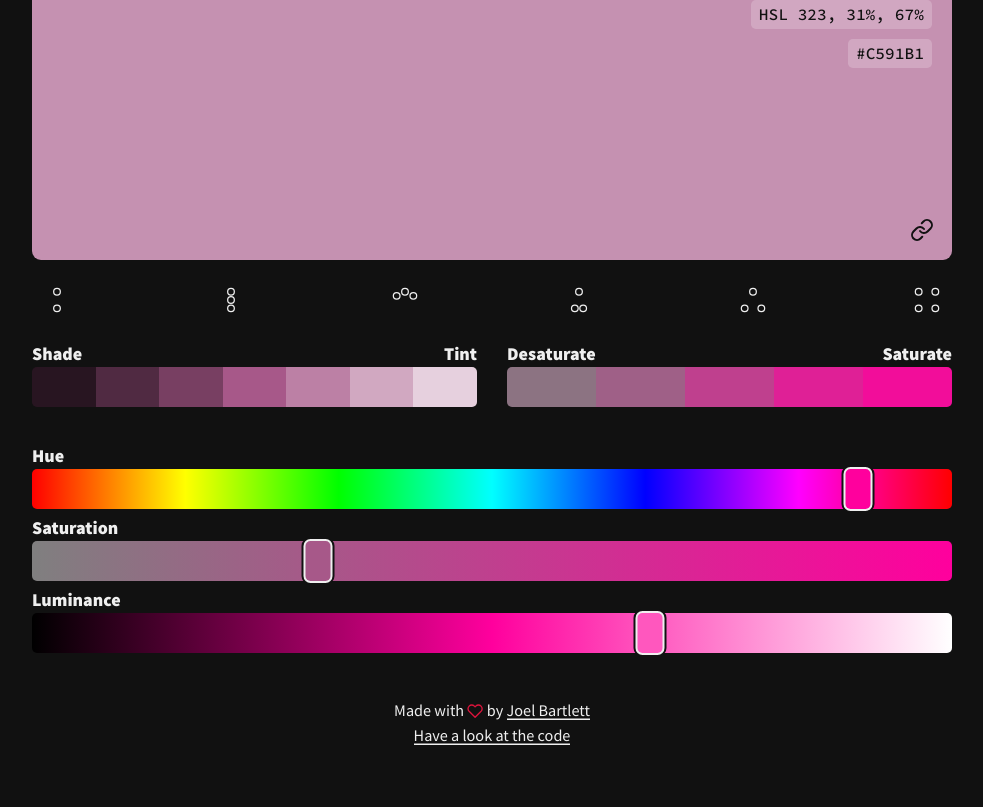
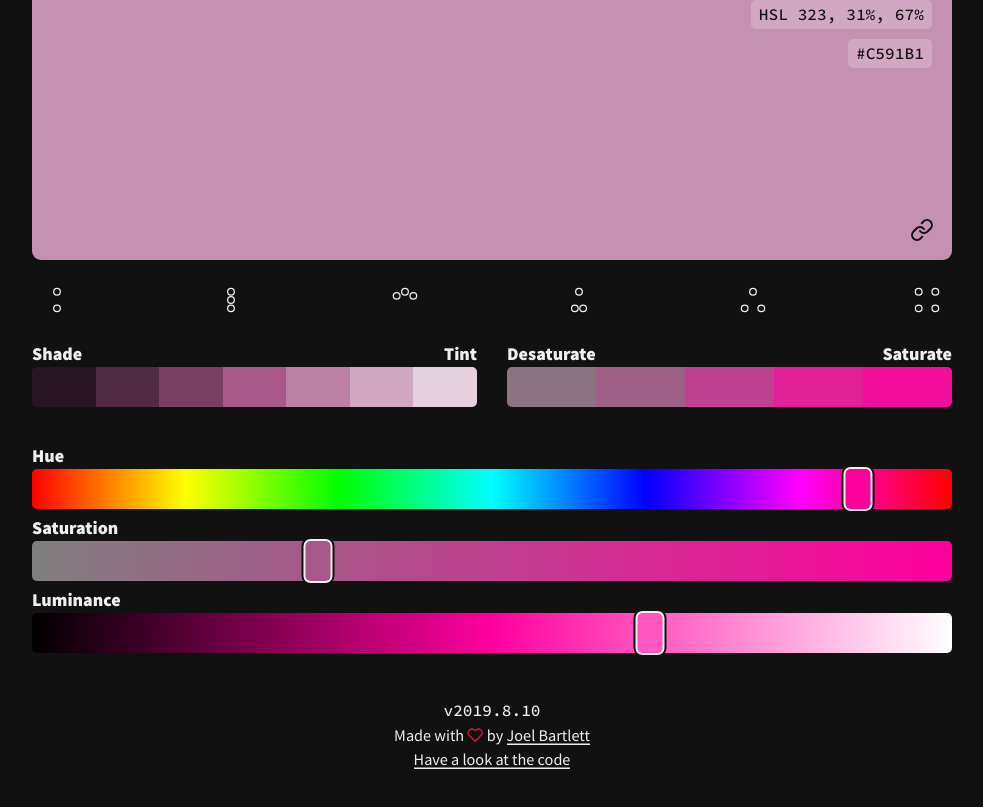
Before and after one commit to murbar/web-color-tool, a React (Create React App) app: page / in a window 1280 px wide. Shown: the part 271-1078 px from the top of the page, without its empty margins (148-1131 px from the left). Built offline with nearby package versions, Linux system fonts and the light colour scheme.

Commit message:
Add versioning

```diff
--- a/src/components/Footer.js
+++ b/src/components/Footer.js
@@ -2,11 +2,15 @@ import React from 'react';
 import styled from 'styled-components';
 import { ReactComponent as Heart } from 'icons/heart.svg';
 import { recordGAEvent } from 'helpers';
+import config from 'config';
 
 const StyledContainer = styled.div`
   padding: 4rem 0 2rem;
   text-align: center;
   font-size: 0.9em;
+  .v {
+    font-family: ${p => p.theme.fontFixed};
+  }
   svg {
     height: 1em;
     color: crimson;
@@ -17,6 +21,8 @@ const StyledContainer = styled.div`
 const Footer = () => {
   return (
     <StyledContainer>
+      <span className="v">v{config.version}</span>
+      <br />
       Made with{' '}
       <span role="img" aria-label="love">
         <Heart />
--- a/src/config.js
+++ b/src/config.js
@@ -1,7 +1,10 @@
+const version = '2019.8.10';
+
 export default {
+  version,
   localStorageStrings: {
-    color: 'color-joeb-dev-color-state',
-    theme: 'color-joeb-dev-theme-state'
+    color: `color-joeb-dev-color-${version}`,
+    theme: `color-joeb-dev-theme-${version}`
   },
   publicURL: 'https://color.joelb.dev',
   pageTitle: 'Web color tool for developers | Convert RGB/HSL/Hex & explore harmonies',
```
